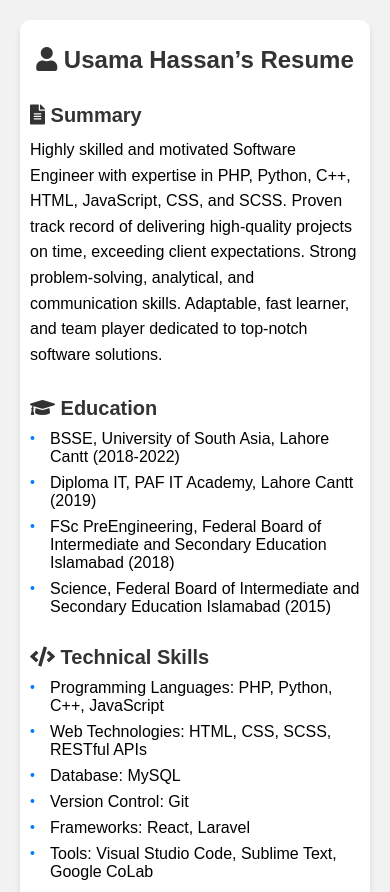
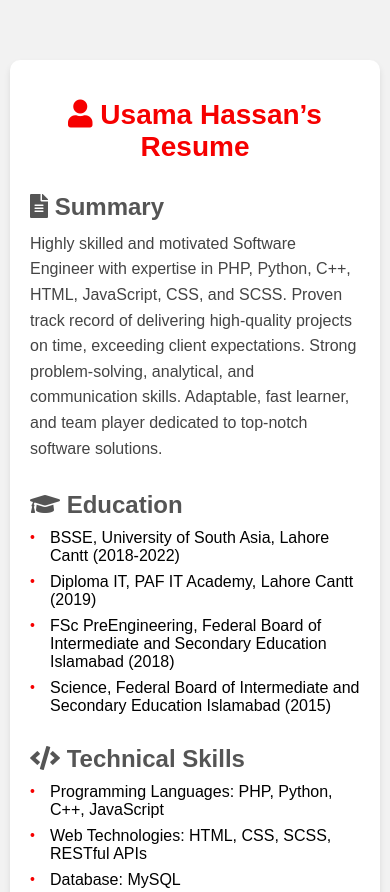
Before and after one commit to itisusama/uh-resume, a plain HTML site: page resume/index.html in a window 390 px wide. Shown: the top 892 px of the page. Drawn offline with Linux system fonts and the light colour scheme.

Commit message:
resume style update

```diff
--- a/resume/index.html
+++ b/resume/index.html
@@ -9,7 +9,8 @@
   <link rel="stylesheet" href="https://cdnjs.cloudflare.com/ajax/libs/font-awesome/5.15.4/css/all.min.css">
 </head>
 <body>
-  <div class="container">
+  <div class="grid-container">
+    <div class="grid-item">
       <h1><i class="fas fa-user"></i> Usama Hassan’s Resume</h1>
       <h2><i class="fas fa-file-alt"></i> Summary</h2>
       <p>Highly skilled and motivated Software Engineer with expertise in PHP,
@@ -36,6 +37,8 @@
         <li>Frameworks: React, Laravel</li>
         <li>Tools: Visual Studio Code, Sublime Text, Google CoLab</li>
       </ul>
+    </div>
+    <div class="grid-item">
       <h2><i class="fas fa-certificate"></i> Certificates</h2>
       <ul>
         <li>List of earned certificates</li>
@@ -71,5 +74,6 @@
         <li>Learning languages (self-study)</li>
       </ul>
     </div>
+  </div>
 </body>
 </html>
--- a/resume/resume.css
+++ b/resume/resume.css
@@ -5,13 +5,19 @@ body {
     background-color: #f2f2f2;
 }
 
-  .container {
-    max-width: 800px;
+.grid-container {
+    display: grid;
+    grid-template-columns: repeat(2, 1fr);
+    gap: 20px;
+    max-width: 1200px;
     margin: 50px auto;
-    padding: 20px;
+}
+
+.grid-item {
     background-color: #fff;
     border-radius: 10px;
     box-shadow: 0 4px 6px rgba(0, 0, 0, 0.1);
+    padding: 20px;
 }
 
 h1, h2 {
@@ -22,17 +28,20 @@ body {
     font-size: 32px;
     margin-bottom: 20px;
     text-align: center;
+    color: #f60000;
 }
 
 h2 {
     font-size: 24px;
     margin-top: 30px;
     margin-bottom: 10px;
+    color: #555;
 }
 
 p {
     margin: 0 0 15px;
     line-height: 1.6;
+    color: #444;
 }
 
 ul {
@@ -47,12 +56,26 @@ body {
 
 a {
     text-decoration: none;
-    color: #007bff;
+    color: #f60000;
 }
 
 a:hover {
     text-decoration: underline;
-    color: #0056b3;
+    color: #c00000;
+}
+
+/* Custom bullet point */
+li::before {
+    content: '\2022'; /* Bullet point Unicode character */
+    position: absolute;
+    left: -15px;
+    color: #f60000; /* Color of the bullet point */
+    font-size: 18px;
+}
+
+/* Add some spacing between bullet and text */
+li {
+    padding-left: 25px;
 }
 
 /* Add this CSS to your existing stylesheet */
@@ -74,23 +97,23 @@ ul {
     content: '\2022'; /* Bullet point Unicode character */
     position: absolute;
     left: 0;
-    color: #007bff; /* Color of the bullet point */
+    color: #f60000; /* Color of the bullet point */
     font-size: 14px;
   }
 
 @media screen and (max-width: 600px) {
-    .container {
-      max-width: 100%;
-      margin: 20px;
+    .grid-container {
+        grid-template-columns: 1fr;
+        gap: 10px;
         padding: 10px;
     }
 
     h1 {
-      font-size: 24px;
+        font-size: 28px;
     }
 
     h2 {
-      font-size: 20px;
+        font-size: 24px;
     }
 
     p {
```
Lines whose indentation alone changed are shown as unchanged.
